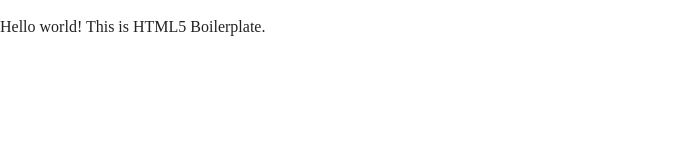
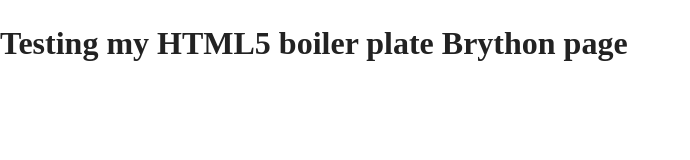
Before and after one commit to aausek/Brython, a plain HTML site: page index.html in a window 1280 px wide. Shown: the whole page, without its empty margins (0-690 px from the left). Drawn offline with nearby package versions, Linux system fonts and the light colour scheme.

Commit message:
Simple edits

```diff
--- a/index.html
+++ b/index.html
@@ -23,7 +23,7 @@
   <![endif]-->
 
   <!-- Add your site or application content here -->
-  <p>Hello world! This is HTML5 Boilerplate.</p>
+  <h1>Testing my HTML5 boiler plate Brython page</h1>
   <script src="js/vendor/modernizr-3.8.0.min.js"></script>
   <script src="https://code.jquery.com/jquery-3.4.1.min.js" integrity="sha256-CSXorXvZcTkaix6Yvo6HppcZGetbYMGWSFlBw8HfCJo=" crossorigin="anonymous"></script>
   <script>window.jQuery || document.write('<script src="js/vendor/jquery-3.4.1.min.js"><\/script>')</script>
```
